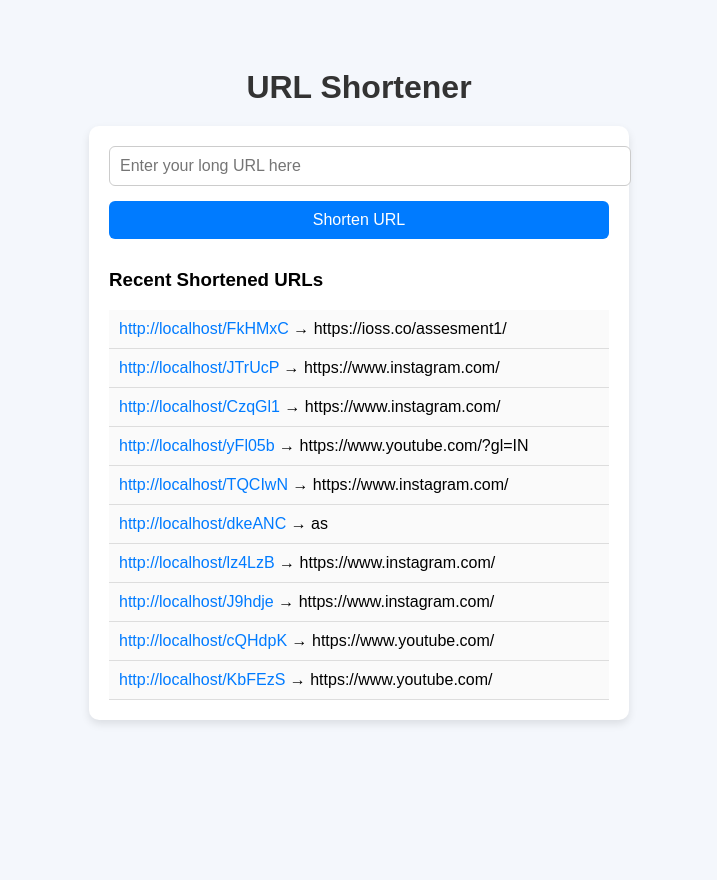
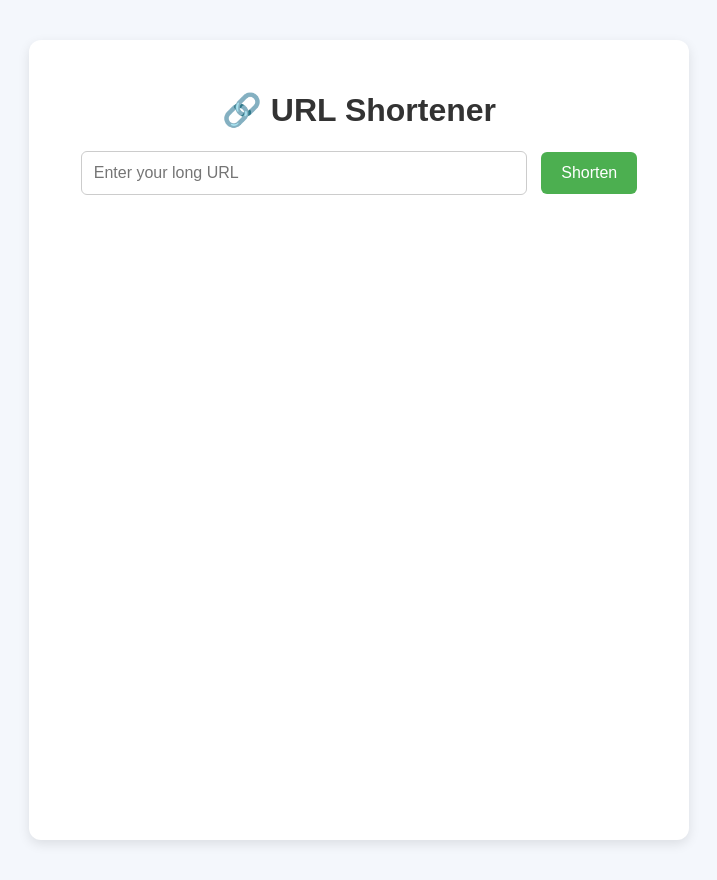
Before and after one commit to riz2001/IOSS_ONLINE_ASSESSMENT, a Flask app: page / in a window 1280 px wide. Shown: the whole page, without its empty margins (281-998 px from the left). Before the commit the page ends 724 px from the top, so only its background shows below. Run offline with Flask 3, Linux system fonts and the light colour scheme; data comes from the database, SQL or seed files in the repository; both versions use the stored data as it was after the commit; some libraries are stand-ins or nearby versions.

Commit message:
complete

```diff
--- a/templates/index.html
+++ b/templates/index.html
@@ -1,149 +1,165 @@
 <!DOCTYPE html>
 <html lang="en">
 <head>
-    <meta charset="UTF-8">
+<meta charset="UTF-8" />
+<meta name="viewport" content="width=device-width, initial-scale=1.0"/>
 <title>URL Shortener</title>
-    <meta name="viewport" content="width=device-width, initial-scale=1.0">
+
+<!-- QRCode.js for QR generation -->
+<script src="https://cdnjs.cloudflare.com/ajax/libs/qrcodejs/1.0.0/qrcode.min.js"></script>
+
 <style>
   body {
     font-family: Arial, sans-serif;
     background: #f4f7fc;
+    min-height: 100vh;
+    margin: 0;
+    padding: 40px 20px;
     display: flex;
-            flex-direction: column;
-            align-items: center;
-            padding: 40px;
+    justify-content: center;
   }
-        h1 {
-            color: #333;
-            margin-bottom: 20px;
+  .card {
+    background: #fff;
+    padding: 30px;
+    border-radius: 12px;
+    box-shadow: 0 4px 12px rgba(0,0,0,0.1);
+    max-width: 600px;
+    width: 100%;
+    text-align: center;
   }
-        .container {
-            background: #fff;
-            padding: 20px;
-            width: 100%;
-            max-width: 500px;
-            border-radius: 10px;
-            box-shadow: 0px 4px 8px rgba(0,0,0,0.1);
-        }
+  h1 { color: #333; }
   input {
-            width: 100%;
-            padding: 10px;
+    width: 70%;
+    padding: 12px;
     font-size: 16px;
-            margin-bottom: 15px;
+    border-radius: 6px;
     border: 1px solid #ccc;
-            border-radius: 6px;
   }
   button {
-            width: 100%;
-            padding: 10px;
+    padding: 12px 20px;
     font-size: 16px;
-            background: #007bff;
-            color: white;
     border: none;
     border-radius: 6px;
     cursor: pointer;
   }
-        button:hover {
-            background: #0056b3;
+  .shorten-btn { background: #4CAF50; color: white; margin-left: 10px; }
+  .copy-btn { background: #007BFF; color: white; margin-top: 10px; }
+  .result-box {
+    background: #eef3ff;
+    padding: 20px;
+    border-radius: 8px;
+    margin-top: 20px;
   }
-        .short-url-box {
-            margin-top: 20px;
-            padding: 15px;
-            background: #eef3ff;
-            border-radius: 6px;
-            text-align: center;
+  table {
+    margin: 20px auto;
+    border-collapse: collapse;
+    width: 100%;
   }
-        .short-url-box a {
-            color: #007bff;
-            text-decoration: none;
-            font-weight: bold;
+  th, td {
+    border: 1px solid #ddd;
+    padding: 10px;
   }
-        .history {
-            margin-top: 30px;
-        }
-        .history-item {
-            padding: 10px;
-            background: #fafafa;
-            border-bottom: 1px solid #ddd;
-        }
-        .history-item a {
-            color: #007bff;
-            text-decoration: none;
-        }
-        canvas {
-            display: block;
-            margin: 10px auto;
-        }
+  th { background: #f4f4f4; }
+  a { color: #007BFF; text-decoration: none; }
+  a:hover { text-decoration: underline; }
 </style>
 </head>
 <body>
 
-    <h1>URL Shortener</h1>
-    <div class="container">
-        <input type="text" id="original_url" placeholder="Enter your long URL here">
-        <button onclick="shortenURL()">Shorten URL</button>
+<div class="card">
+  <h1>🔗 URL Shortener</h1>
 
-        <div id="result" class="short-url-box" style="display:none;">
-            <p><strong>Short URL:</strong> <a id="short_link" href="#" target="_blank"></a></p>
-            <button onclick="copyToClipboard()">Copy to Clipboard</button>
-            <canvas id="qrcode"></canvas>
-        </div>
+  <input type="text" id="originalUrl" placeholder="Enter your long URL"/>
+  <button class="shorten-btn" onclick="shortenUrl()">Shorten</button>
 
-        <div class="history">
-            <h3>Recent Shortened URLs</h3>
-            <div id="history_list"></div>
+  <div id="result" class="result-box" style="display:none;"></div>
+
+  <div id="historySection" style="margin-top: 30px; display:none;">
+    <h2>📜 History</h2>
+    <table>
+      <thead>
+        <tr>
+          <th>Original URL</th>
+          <th>Short URL</th>
+        </tr>
+      </thead>
+      <tbody id="historyTable"></tbody>
+    </table>
   </div>
 </div>
 
-    <script src="https://cdn.jsdelivr.net/npm/qrcode/build/qrcode.min.js"></script>
 <script>
-        const API_BASE = window.location.origin;
+  const backendUrl = "http://127.0.0.1:5000"; // Flask API
 
-        async function shortenURL() {
-            let url = document.getElementById("original_url").value.trim();
-            if (!url) {
-                alert("Please enter a URL");
-                return;
+  // Fetch history from Flask database
+  async function loadHistory() {
+    try {
+      const res = await fetch(`${backendUrl}/history`);
+      const historyList = await res.json();
+
+      const tableBody = document.getElementById("historyTable");
+      tableBody.innerHTML = "";
+
+      if (historyList.length > 0) {
+        document.getElementById("historySection").style.display = "block";
+        historyList.forEach(item => {
+          const row = `<tr>
+            <td>${item.original_url || item.original}</td>
+            <td><a href="${item.short_url || item.short}" target="_blank">${item.short_url || item.short}</a></td>
+          </tr>`;
+          tableBody.innerHTML += row;
+        });
+      } else {
+        document.getElementById("historySection").style.display = "none";
       }
-
-            let res = await fetch(API_BASE + "/shorten", {
-                method: "POST",
-                headers: { "Content-Type": "application/json" },
-                body: JSON.stringify({ original_url: url })
-            });
-
-            let data = await res.json();
-            if (data.short_url) {
-                document.getElementById("result").style.display = "block";
-                document.getElementById("short_link").textContent = data.short_url;
-                document.getElementById("short_link").href = data.short_url;
-                QRCode.toCanvas(document.getElementById('qrcode'), data.short_url);
-                loadHistory();
+    } catch (err) {
+      console.error("Failed to load history:", err);
     }
   }
 
-        function copyToClipboard() {
-            let link = document.getElementById("short_link").href;
-            navigator.clipboard.writeText(link).then(() => {
-                alert("Copied to clipboard!");
+  async function shortenUrl() {
+    const originalUrl = document.getElementById("originalUrl").value.trim();
+    if (!originalUrl) return alert("Please enter a URL");
+
+    try {
+      const response = await fetch(`${backendUrl}/shorten`, {
+        method: "POST",
+        headers: { "Content-Type": "application/json" },
+        body: JSON.stringify({ original_url: originalUrl })
+      });
+      const data = await response.json();
+      if (data.short_url) {
+        showResult(originalUrl, data.short_url);
+        document.getElementById("originalUrl").value = "";
+        await loadHistory(); // refresh history from database
+      }
+    } catch (err) {
+      console.error("Error:", err);
+    }
+  }
+
+  function showResult(originalUrl, shortUrl) {
+    const resultDiv = document.getElementById("result");
+    resultDiv.style.display = "block";
+    resultDiv.innerHTML = `
+      <p><strong>Short URL:</strong> <a href="${shortUrl}" target="_blank">${shortUrl}</a></p>
+      <button class="copy-btn" onclick="copyToClipboard('${shortUrl}')">📋 Copy</button>
+      <div id="qrcode"></div>
+    `;
+    new QRCode(document.getElementById("qrcode"), {
+      text: shortUrl,
+      width: 150,
+      height: 150
     });
   }
 
-        async function loadHistory() {
-            let res = await fetch(API_BASE + "/history");
-            let data = await res.json();
-            let list = document.getElementById("history_list");
-            list.innerHTML = "";
-            data.forEach(item => {
-                let div = document.createElement("div");
-                div.className = "history-item";
-                div.innerHTML = `<a href="${item.short_url}" target="_blank">${item.short_url}</a> → ${item.original_url}`;
-                list.appendChild(div);
-            });
+  function copyToClipboard(text) {
+    navigator.clipboard.writeText(text);
+    alert("Short URL copied to clipboard!");
   }
 
-        window.onload = loadHistory;
+  // Initialize
+  loadHistory();
 </script>
-
 </body>
 </html>
```
Also changed, not shown: urls.db. Lines whose indentation alone changed are shown as unchanged.
